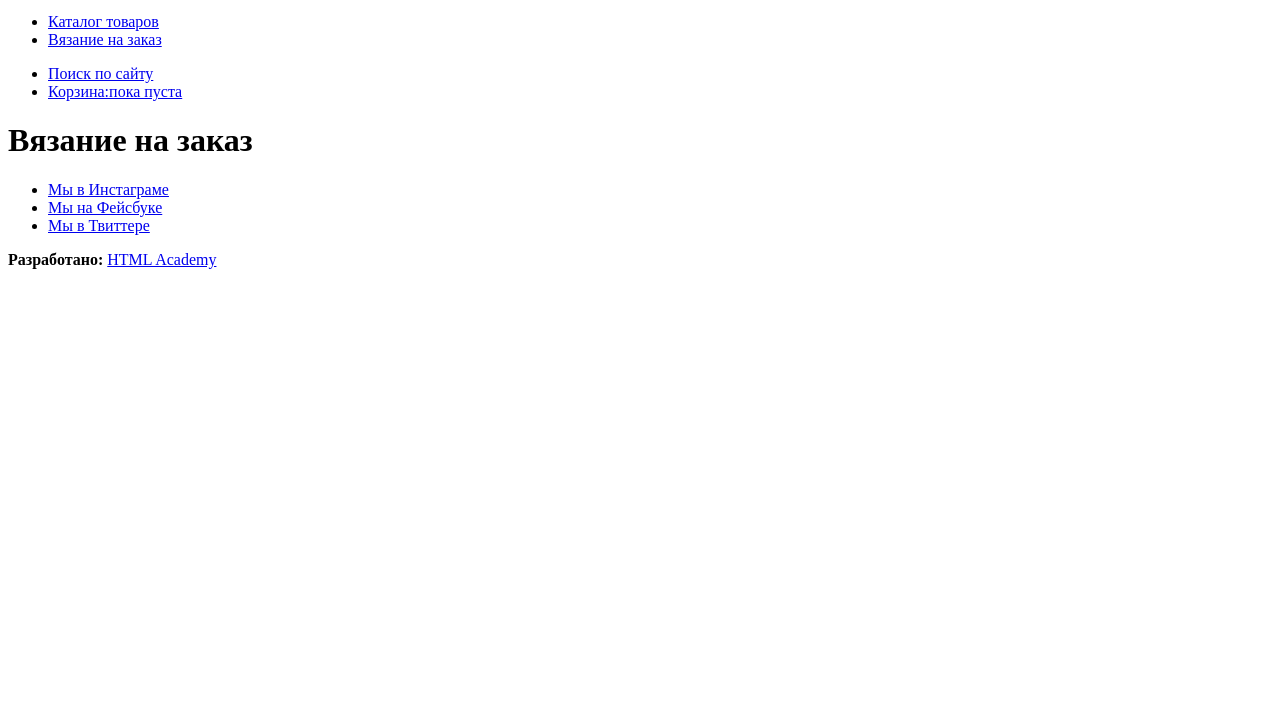
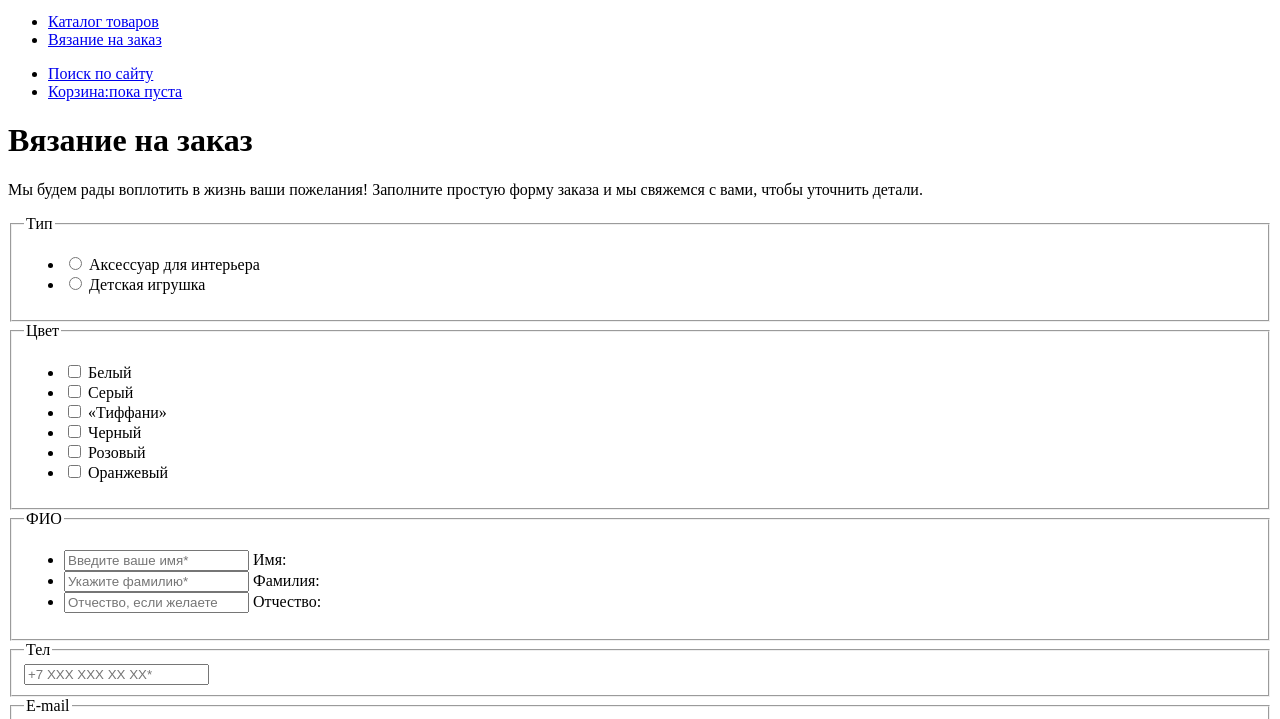
Before and after one commit to bazavei/861641-mishka-17, a website: page source/form.html in a window 1280 px wide. Shown: the part 81-800 px from the top of the page. Drawn offline with Linux system fonts and the light colour scheme.

Commit message:
разметка выделенных блоков каталога и формы

```diff
--- a/source/form.html
+++ b/source/form.html
@@ -33,7 +33,81 @@
     </header>
     <main class="page-main">
       <h1 class="page-main__title">Вязание на заказ</h1>
-      <!-- здесь будет форма -->
+      <p class="page-main__intro">Мы будем рады воплотить в жизнь ваши пожелания! Заполните простую форму заказа и мы свяжемся с вами, чтобы уточнить детали.</p>
+      <form class="filter-form" action="https://echo.htmlacademy.ru" method="GET">
+        <fieldset class="filter-form__item filter radio">
+          <legend class="filter__title">Тип</legend>
+          <ul class="filter__list">
+            <li class="filter__option">
+              <input class="filter__input input-radio" type="radio" name="radio-option" value="Accessory" id="Accessory">
+              <label for="Accessory">Аксессуар для интерьера</label>
+            </li>
+            <li class="filter__option">
+              <input class="filter__input input-radio" type="radio" name="radio-option" value="toy" id="toy">
+              <label for="toy">Детская игрушка</label>
+            </li>
+          </ul>
+        </fieldset>
+        <fieldset class="filter-form__item filter checkbox">
+          <legend class="filter__title">Цвет</legend>
+          <ul class="filter-list">
+            <li class="filter__option">
+              <input class="filter__input input-checkbox" type="checkbox" name="white" id="white">
+              <label for="white">Белый</label></li>
+            <li class="filter__option">
+              <input class="filter__input input-checkbox" type="checkbox" name="gray" id="gray">
+              <label for="gray">Серый</label>
+            </li>
+            <li class="filter__option">
+              <input class="filter__input input-checkbox" type="checkbox" name="tiffany" id="tiffany">
+              <label for="tiffany">«Тиффани»</label>
+            </li>
+            <li class="filter__option">
+              <input class="filter__input input-checkbox" type="checkbox" name="black" id="black">
+              <label for="black">Черный</label>
+            </li>
+            <li class="filter__option">
+              <input class="filter__input input-checkbox" type="checkbox" name="pink" id="pink">
+              <label for="pink">Розовый</label>
+            </li>
+            <li class="filter__option">
+              <input class="filter__input input-checkbox" type="checkbox" name="orange" id="orange">
+              <label for="orange">Оранжевый</label>
+            </li>
+          </ul>
+        </fieldset>
+        <fieldset class="filter-form__item filter type-text">
+          <legend class="filter__title">ФИО</legend>
+          <ul class="filter__list">
+            <li class="filter__option">
+              <input class="input-type-text" type="text" name="name" id="name" placeholder="Введите ваше имя*">
+              <label for="name">Имя:</label>
+            </li>
+            <li class="filter__option">
+              <input class="input-type-text" type="text" name="surname" id="surname" placeholder="Укажите фамилию*">
+              <label for="surname">Фамилия:</label>
+            </li>
+            <li class="filter__option">
+              <input class="input-type-text" type="text" name="middle-name" id="middle-name" placeholder="Отчество, если желаете">
+              <label for="middle-name">Отчество:</label>
+            </li>
+          </ul>
+        </fieldset>
+        <fieldset class="filter-form__item filter type-tel">
+          <legend class="filter__title">Тел</legend>
+          <input class="input-type-tel" type="tel" name="tel" id="tel" placeholder="+7 XXX XXX XX XX*">
+        </fieldset>
+        <fieldset class="filter-form__item filter type-email">
+          <legend class="filter__title">E-mail</legend>
+          <input class="input-type-email" type="email" name="email" id="email" placeholder="Ваш E-mail">
+        </fieldset>
+        <fieldset class="filter-form__item filter textarea">
+          <legend class="filter__title">Доп</legend>
+          <textarea class="input-type-textarea" name="text" id="text" cols="30" rows="10" placeholder="Опишите все ваши пожелания к заказу"></textarea>
+        </fieldset>
+        <span class="filter-form__annotation"><sub>*</sub>Поля обязательны для заполнения</span>
+        <button class="button filter-form__button" type="submit">Отправить заказ</button>
+      </form>
     </main>
     <footer class="page-footer">
       <div class="page-footer__wrapper">
```
Also changed, not shown: source/catalog.html (+8 -1 lines).
